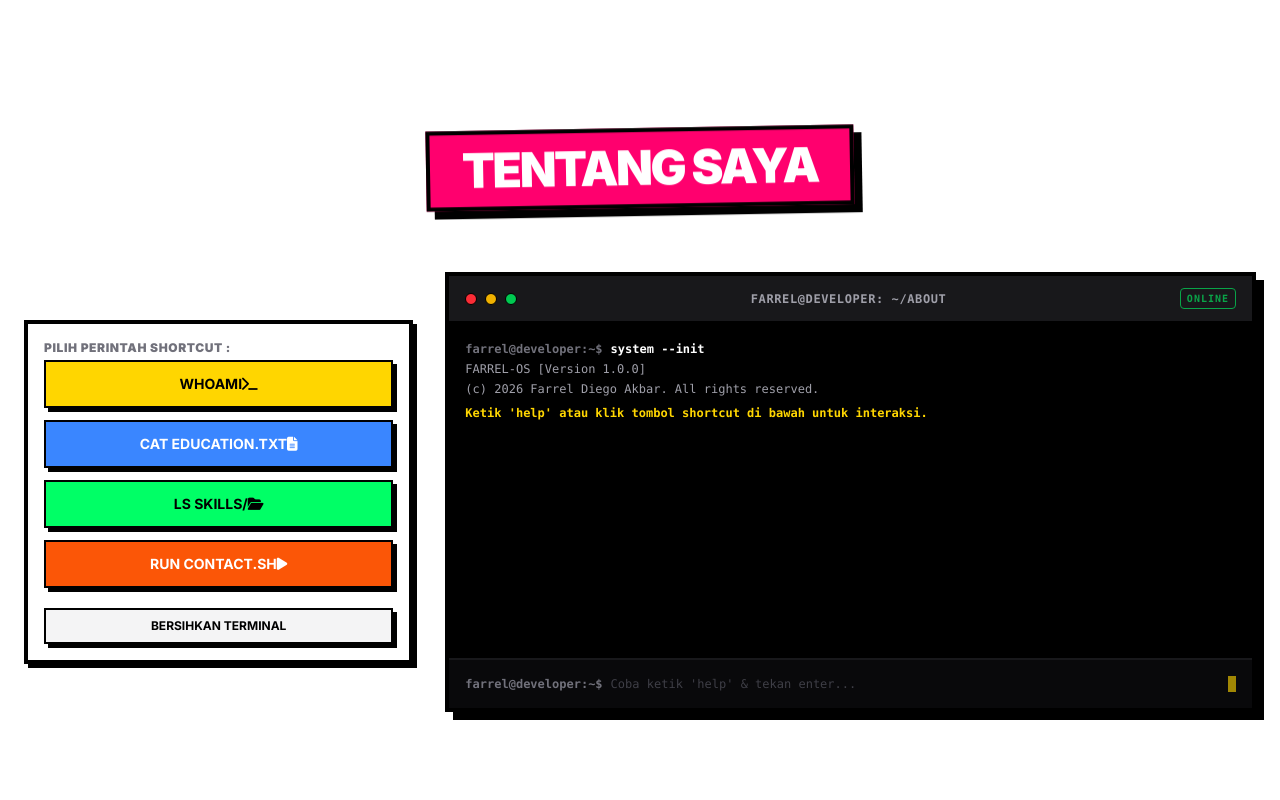
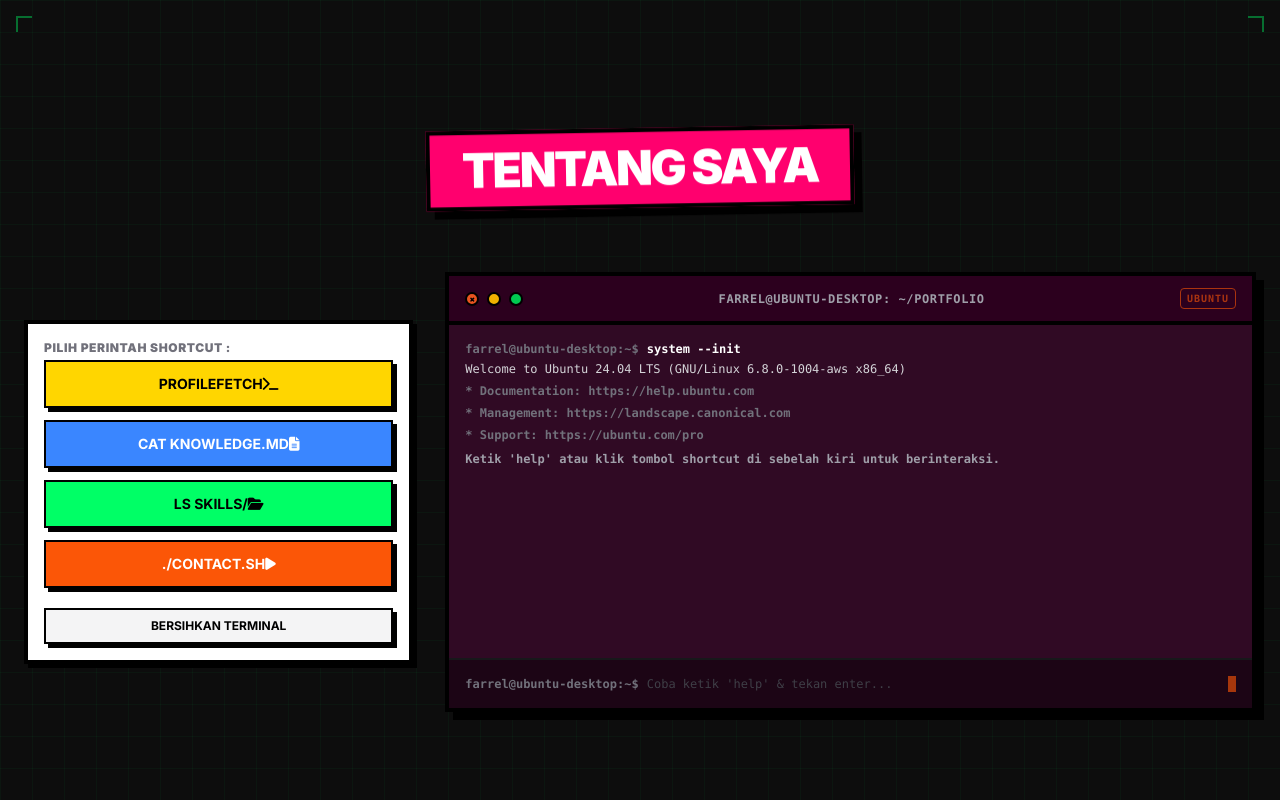
Before and after one commit to farrel-codenoob29/porto-farrel, a Next.js app: page / in a window 1280 px wide. Shown: the part 800-1600 px from the top of the page. Built offline with nearby package versions, Linux system fonts and the light colour scheme.

Commit message:
fix: mechanism tentang saya

```diff
--- a/app/globals.css
+++ b/app/globals.css
@@ -398,3 +398,29 @@ body {
 .terminal-scrollbar::-webkit-scrollbar-thumb:hover {
   background: #555555;
 }
+
+/* Hacker Neobrutalist Grid Background */
+.hacker-grid-bg {
+  background-color: #0d0d0d;
+  background-image:
+    linear-gradient(to right, rgba(0, 255, 102, 0.04) 1px, transparent 1px),
+    linear-gradient(to bottom, rgba(0, 255, 102, 0.04) 1px, transparent 1px);
+  background-size: 32px 32px;
+  position: relative;
+}
+
+/* Terminal launch animation */
+@keyframes terminal-launch {
+  from {
+    transform: scale(0.85);
+    opacity: 0;
+  }
+  to {
+    transform: scale(1);
+    opacity: 1;
+  }
+}
+
+.animate-terminal-launch {
+  animation: terminal-launch 0.22s cubic-bezier(0.34, 1.56, 0.64, 1) forwards;
+}
--- a/app/page.tsx
+++ b/app/page.tsx
@@ -356,13 +356,15 @@ export default function Home() {
         {
           command: "system --init",
           result: (
-            <div className="space-y-1 text-zinc-400 font-mono text-xs select-text">
-              <div>FARREL-OS [Version 1.0.0]</div>
-              <div>(c) 2026 Farrel Diego Akbar. All rights reserved.</div>
-              <div className="text-neo-yellow font-black mt-2">
+            <div className="space-y-1.5 text-zinc-300 font-mono text-xs select-text text-left">
+              <div>Welcome to Ubuntu 24.04 LTS (GNU/Linux 6.8.0-1004-aws x86_64)</div>
+              <div className="text-zinc-500 font-bold"> * Documentation:  https://help.ubuntu.com</div>
+              <div className="text-zinc-500 font-bold"> * Management:     https://landscape.canonical.com</div>
+              <div className="text-zinc-500 font-bold"> * Support:        https://ubuntu.com/pro</div>
+              <div className="mt-2 text-zinc-400 font-bold">
                 {lang === "id"
-                  ? "Ketik 'help' atau klik tombol shortcut di bawah untuk interaksi."
-                  : "Type 'help' or click the shortcut buttons below to interact."}
+                  ? "Ketik 'help' atau klik tombol shortcut di sebelah kiri untuk berinteraksi."
+                  : "Type 'help' or click the shortcut buttons on the left to interact."}
               </div>
             </div>
           ),
@@ -394,66 +396,89 @@ export default function Home() {
     switch (lowerCmd) {
       case "help":
         result = (
-          <div className="space-y-1 text-neo-yellow font-mono text-xs select-text">
-            <p className="font-black">{lang === "id" ? "Perintah yang didukung:" : "Supported commands:"}</p>
-            <div className="grid grid-cols-2 gap-x-4 gap-y-1 max-w-xs mt-1 font-mono text-[11px] text-white">
-              <div>• whoami</div>
-              <div>• cat education.txt</div>
-              <div>• ls skills/</div>
-              <div>• run contact.sh</div>
-              <div>• clear</div>
+          <div className="space-y-1.5 text-neo-yellow font-mono text-xs select-text text-left">
+            <p className="font-black">{lang === "id" ? "Perintah yang didukung (Ubuntu-aligned):" : "Supported commands (Ubuntu-aligned):"}</p>
+            <div className="grid grid-cols-1 sm:grid-cols-2 gap-x-6 gap-y-1.5 mt-1 font-mono text-[11px] text-white">
+              <div><span className="text-neo-green font-bold">profilefetch</span> - {lang === "id" ? "Tampilkan spek pribadi & OS (neofetch)" : "Show personal specs & OS details (neofetch)"}</div>
+              <div><span className="text-neo-green font-bold">cat knowledge.md</span> - {lang === "id" ? "Lihat riwayat akademik" : "Read academic history"}</div>
+              <div><span className="text-neo-green font-bold">ls skills/</span> - {lang === "id" ? "Tampilkan daftar keahlian" : "List programming skills"}</div>
+              <div><span className="text-neo-green font-bold">./contact.sh</span> - {lang === "id" ? "Jalankan skrip kontak" : "Execute contact options"}</div>
+              <div><span className="text-neo-green font-bold">clear</span> - {lang === "id" ? "Bersihkan riwayat layar" : "Clear the screen history"}</div>
             </div>
           </div>
         );
         break;
       case "whoami":
+      case "profilefetch":
         result = (
-          <div className="flex flex-col sm:flex-row items-center sm:items-start gap-4 p-3 bg-zinc-900 border-2 border-black rounded mt-2 font-mono select-text text-left">
-            <div className="flex-shrink-0 w-20 h-20 border-4 border-black bg-black overflow-hidden relative shadow-[3px_3px_0px_0px_rgba(255,255,255,0.15)]">
-              <SafeImage
-                src="/img/profil.jpg"
-                alt="Farrel Diego Akbar"
-                className="w-full h-full object-cover grayscale contrast-125"
-              />
-            </div>
-            <div className="flex-1 space-y-1">
-              <div className="text-sm font-black text-white uppercase tracking-tight">
-                Farrel Diego Akbar
+          <div className="grid grid-cols-1 sm:grid-cols-12 gap-6 p-4 bg-[#2C001E]/40 border-2 border-black rounded mt-2 font-mono text-left select-text items-center">
+            {/* Profile Picture instead of ASCII art */}
+            <div className="sm:col-span-4 flex justify-center items-center">
+              <div className="w-32 h-32 sm:w-36 sm:h-36 lg:w-40 lg:h-40 border-4 border-black bg-black overflow-hidden relative shadow-[4px_4px_0px_0px_#E95420]">
+                <SafeImage
+                  src="/img/profil.jpg"
+                  alt="Farrel Diego Akbar"
+                  className="w-full h-full object-cover grayscale contrast-125"
+                />
               </div>
-              <div className="text-[10px] bg-neo-pink text-white font-black px-2 py-0.5 inline-block uppercase">
-                {t("about-subtitle")}
-              </div>
-              <p className="text-[11px] text-zinc-300 leading-relaxed text-justify mt-1">
-                {t("about-desc")}
-              </p>
+            </div>
+            {/* Developer Specs */}
+            <div className="sm:col-span-8 space-y-1.5 text-xs sm:text-[13px] text-zinc-300">
+              <div className="text-neo-orange font-black text-sm sm:text-base">farrel@ubuntu-desktop</div>
+              <div className="text-zinc-500 font-bold">---------------------</div>
+              <div><span className="text-neo-pink font-bold">OS:</span> Farrel-OS v29.0.108 (Developer Edition)</div>
+              <div><span className="text-neo-pink font-bold">Host:</span> Farrel Diego Akbar Portfolio</div>
+              <div><span className="text-neo-pink font-bold">Role:</span> Junior Full Stack Developer</div>
+              <div><span className="text-neo-pink font-bold">Education:</span> SMK Rekayasa Perangkat Lunak</div>
+              <div><span className="text-neo-pink font-bold">Location:</span> Jakarta, Indonesia</div>
+              <div><span className="text-neo-pink font-bold">Shell:</span> bash 5.2.15</div>
+              <div><span className="text-neo-pink font-bold">WM:</span> React / Next.js (Neobrutalism)</div>
+            </div>
+            {/* Full biography description statement */}
+            <div className="sm:col-span-12 border-t border-zinc-800 pt-3 text-zinc-300 leading-relaxed text-justify text-xs mt-2">
+              <span className="text-neo-green font-bold">[BIO]: </span>{t("about-desc")}
             </div>
           </div>
         );
         break;
-      case "cat education.txt":
+      case "cat knowledge.md":
+      case "cat knowledge.txt":
         result = (
-          <div className="p-3 bg-zinc-900 border-2 border-black rounded text-[11px] space-y-2 mt-2 max-w-md font-mono select-text text-left">
+          <div className="p-3 bg-[#2C001E]/40 border-2 border-black rounded text-[11px] space-y-2 mt-2 max-w-lg font-mono select-text text-left">
             <div className="text-neo-blue font-black border-b border-zinc-800 pb-1 uppercase">
-              [ education.txt ]
-            </div>
-            <div className="grid grid-cols-3 gap-1">
-              <span className="text-zinc-500 font-black">INSTITUTION:</span>
-              <span className="col-span-2 text-white font-black">STIE Pancasetia</span>
-            </div>
-            <div className="grid grid-cols-3 gap-1">
-              <span className="text-zinc-500 font-black">SPECIALTY:</span>
-              <span className="col-span-2 text-white font-black">Web Development Specialist</span>
-            </div>
-            <div className="grid grid-cols-3 gap-1">
-              <span className="text-zinc-500 font-black">STATUS:</span>
-              <span className="col-span-2 text-neo-green font-black">✓ Graduated / Lulus</span>
+              [ knowledge.md ]
+            </div>
+            <div className="space-y-2 text-zinc-300">
+              <p className="font-bold text-white">
+                {lang === "id"
+                  ? "● Sekolah Menengah Kejuruan (SMK) - Rekayasa Perangkat Lunak"
+                  : "● Vocational High School - Software Engineering"}
+              </p>
+              <p className="text-zinc-400 pl-4">
+                {lang === "id"
+                  ? "Mempelajari dasar-dasar pemrograman web, algoritma terstruktur, basis data (SQL), pemecahan masalah logika, dan arsitektur perangkat lunak."
+                  : "Learned fundamental web programming, structured algorithms, databases (SQL), logical problem solving, and software architecture."}
+              </p>
+
+              <p className="font-bold text-white mt-3">
+                {lang === "id"
+                  ? "● Spesialisasi Mandiri & Sertifikasi Profesional"
+                  : "● Self-Directed Specialization & Professional Certificates"}
+              </p>
+              <ul className="list-disc pl-8 space-y-1 text-zinc-400">
+                <li>Cisco CCNA (Routing & Switching Administration)</li>
+                <li>Database Design & SQL Administration (Oracle Academy)</li>
+                <li>Web Development & React Specialist (Udemy, Dicoding)</li>
+                <li>BNSP Sertifikasi Programmer Resmi</li>
+              </ul>
             </div>
           </div>
         );
         break;
+      case "ls":
       case "ls skills/":
         result = (
-          <div className="p-3 bg-zinc-900 border-2 border-black rounded mt-2 space-y-2 max-w-md font-mono select-text text-left">
+          <div className="p-3 bg-[#2C001E]/40 border-2 border-black rounded mt-2 space-y-2 max-w-md font-mono select-text text-left">
             <div className="text-neo-green font-black border-b border-zinc-800 pb-1 uppercase">
               {lang === "id" ? "[ KEAHLIAN / TEKNOLOGI ]" : "[ CORE SKILLS / TECH ]"}
             </div>
@@ -474,10 +499,11 @@ export default function Home() {
           </div>
         );
         break;
+      case "./contact.sh":
       case "run contact.sh":
       case "sh contact.sh":
         result = (
-          <div className="p-3 bg-zinc-900 border-2 border-black rounded text-[11px] space-y-2.5 mt-2 max-w-md font-mono select-text text-left">
+          <div className="p-3 bg-[#2C001E]/40 border-2 border-black rounded text-[11px] space-y-2.5 mt-2 max-w-md font-mono select-text text-left">
             <div className="text-neo-orange font-black border-b border-zinc-800 pb-1 uppercase flex items-center justify-between">
               <span>[ contact.sh ]</span>
               <span className="text-[9px] text-neo-green font-black animate-pulse">● RUNNING</span>
@@ -1138,57 +1164,63 @@ export default function Home() {
         </div>
       </section>
 
-      {/* About Section (Terminal Simulator Theme) */}
-      <section id="about" className="py-20 sm:py-32 scroll-mt-16 bg-white overflow-hidden relative">
-        <div className="container mx-auto px-4 sm:px-6">
+      {/* About Section (Ubuntu Terminal Theme) */}
+      <section id="about" className="py-20 sm:py-32 scroll-mt-16 hacker-grid-bg border-b-8 border-black overflow-hidden relative">
+        {/* Decorative Grid corner indicators */}
+        <div className="absolute top-4 left-4 w-4 h-4 border-t-2 border-l-2 border-neo-green opacity-40 hidden md:block" />
+        <div className="absolute top-4 right-4 w-4 h-4 border-t-2 border-r-2 border-neo-green opacity-40 hidden md:block" />
+        <div className="absolute bottom-4 left-4 w-4 h-4 border-b-2 border-l-2 border-neo-green opacity-40 hidden md:block" />
+        <div className="absolute bottom-4 right-4 w-4 h-4 border-b-2 border-r-2 border-neo-green opacity-40 hidden md:block" />
+
+        <div className="container mx-auto px-4 sm:px-6 relative z-10">
           <h2 className="text-3xl sm:text-4xl md:text-5xl font-black mb-16 text-center uppercase tracking-tighter reveal reveal-up">
             <span className="bg-neo-pink text-white px-8 py-3 border-4 border-black shadow-neo-lg inline-block transform -rotate-1 hover:rotate-1 transition-transform duration-300 cursor-default">
               {t("about-title")}
             </span>
           </h2>
 
-          {/* Grid Layout: Left has command buttons, Right has terminal */}
+          {/* Ubuntu Terminal Console Window Screen (Rendered Directly) */}
           <div className="grid grid-cols-1 lg:grid-cols-12 gap-8 items-stretch reveal reveal-up">
-            {/* Command buttons shortcuts - Neobrutalist styling */}
+            {/* Command buttons shortcuts bar on the Left */}
             <div className="lg:col-span-4 flex flex-col justify-center space-y-4">
               <div className="bg-white border-4 border-black p-4 shadow-neo flex flex-col space-y-3">
-                <div className="text-xs font-black uppercase text-zinc-500 tracking-wider mb-1 text-left">
+                <div className="text-xs font-black uppercase text-zinc-500 tracking-wider mb-1 text-left select-none">
                   {lang === "id" ? "Pilih Perintah Shortcut :" : "Select Shortcut Command:"}
                 </div>
 
                 <button
-                  onClick={() => startTypingSimulation("whoami")}
+                  onClick={() => startTypingSimulation("profilefetch")}
                   disabled={isTypingSimulated}
-                  className="neo-btn px-4 py-3 bg-neo-yellow text-black font-black uppercase text-xs sm:text-sm text-left flex items-center justify-between border-2 border-black disabled:opacity-50 disabled:cursor-not-allowed group"
+                  className="neo-btn px-4 py-3 bg-neo-yellow text-black border-2 border-black disabled:opacity-50 disabled:cursor-not-allowed group flex items-center justify-between font-black uppercase text-xs sm:text-sm text-left"
                 >
-                  <span>whoami</span>
+                  <span>profilefetch</span>
                   <i className="fas fa-terminal group-hover:translate-x-1 transition-transform"></i>
                 </button>
 
                 <button
-                  onClick={() => startTypingSimulation("cat education.txt")}
+                  onClick={() => startTypingSimulation("cat knowledge.md")}
                   disabled={isTypingSimulated}
-                  className="neo-btn px-4 py-3 bg-neo-blue text-white font-black uppercase text-xs sm:text-sm text-left flex items-center justify-between border-2 border-black disabled:opacity-50 disabled:cursor-not-allowed group"
+                  className="neo-btn px-4 py-3 bg-neo-blue text-white border-2 border-black disabled:opacity-50 disabled:cursor-not-allowed group flex items-center justify-between font-black uppercase text-xs sm:text-sm text-left"
                 >
-                  <span>cat education.txt</span>
+                  <span>cat knowledge.md</span>
                   <i className="fas fa-file-alt group-hover:translate-x-1 transition-transform"></i>
                 </button>
 
                 <button
                   onClick={() => startTypingSimulation("ls skills/")}
                   disabled={isTypingSimulated}
-                  className="neo-btn px-4 py-3 bg-neo-green text-black font-black uppercase text-xs sm:text-sm text-left flex items-center justify-between border-2 border-black disabled:opacity-50 disabled:cursor-not-allowed group"
+                  className="neo-btn px-4 py-3 bg-neo-green text-black border-2 border-black disabled:opacity-50 disabled:cursor-not-allowed group flex items-center justify-between font-black uppercase text-xs sm:text-sm text-left"
                 >
                   <span>ls skills/</span>
                   <i className="fas fa-folder-open group-hover:translate-x-1 transition-transform"></i>
                 </button>
 
                 <button
-                  onClick={() => startTypingSimulation("run contact.sh")}
+                  onClick={() => startTypingSimulation("./contact.sh")}
                   disabled={isTypingSimulated}
-                  className="neo-btn px-4 py-3 bg-neo-orange text-white font-black uppercase text-xs sm:text-sm text-left flex items-center justify-between border-2 border-black disabled:opacity-50 disabled:cursor-not-allowed group"
+                  className="neo-btn px-4 py-3 bg-neo-orange text-white border-2 border-black disabled:opacity-50 disabled:cursor-not-allowed group flex items-center justify-between font-black uppercase text-xs sm:text-sm text-left"
                 >
-                  <span>run contact.sh</span>
+                  <span>./contact.sh</span>
                   <i className="fas fa-play group-hover:translate-x-1 transition-transform"></i>
                 </button>
 
@@ -1206,24 +1238,32 @@ export default function Home() {
               </div>
             </div>
 
-            {/* Terminal Mock Window */}
+            {/* Terminal Simulator Mock Window on the Right */}
             <div className="lg:col-span-8 flex flex-col">
-              <div className="bg-black border-4 border-black shadow-neo-lg rounded-none flex-1 flex flex-col min-h-[380px] sm:min-h-[440px]">
-                {/* Terminal window header */}
-                <div className="bg-zinc-900 border-b-4 border-black px-4 py-3 flex items-center justify-between select-none">
-                  {/* Mock Window Action Controls */}
+              <div className="bg-[#300A24] border-4 border-black shadow-neo-lg rounded-none flex-1 flex flex-col min-h-[380px] sm:min-h-[440px]">
+                {/* Ubuntu Terminal header bar */}
+                <div className="bg-[#2c001e] border-b-4 border-black px-4 py-3 flex items-center justify-between select-none">
+                  {/* Yaru controls with interactive reset/clear actions */}
                   <div className="flex gap-2">
-                    <div className="w-3 h-3 rounded-full bg-red-500 border border-black" />
-                    <div className="w-3 h-3 rounded-full bg-yellow-500 border border-black" />
-                    <div className="w-3 h-3 rounded-full bg-green-500 border border-black" />
+                    <button
+                      onClick={() => {
+                        if (!isTypingSimulated) executeTerminalCommand("clear");
+                      }}
+                      className="w-3.5 h-3.5 rounded-full bg-[#E95420] border-2 border-black flex items-center justify-center text-[8px] font-black text-black hover:bg-red-600 transition-colors cursor-pointer"
+                      title="Clear screen history"
+                    >
+                      ×
+                    </button>
+                    <div className="w-3.5 h-3.5 rounded-full bg-yellow-500 border-2 border-black" />
+                    <div className="w-3.5 h-3.5 rounded-full bg-green-500 border-2 border-black" />
                   </div>
                   {/* Active Path Label */}
                   <div className="text-zinc-400 font-mono text-xs uppercase tracking-wider font-bold">
-                    farrel@developer: ~/about
+                    farrel@ubuntu-desktop: ~/portfolio
                   </div>
                   {/* Console indicator */}
-                  <div className="text-[10px] text-neo-green font-mono border border-neo-green px-1.5 py-0.5 rounded font-black tracking-widest animate-pulse">
-                    ONLINE
+                  <div className="text-[10px] text-neo-orange font-mono border border-neo-orange px-1.5 py-0.5 rounded font-black tracking-widest animate-pulse">
+                    UBUNTU
                   </div>
                 </div>
 
@@ -1236,7 +1276,7 @@ export default function Home() {
                     <div key={idx} className="space-y-1">
                       {item.command && (
                         <div className="flex items-center text-neo-green font-bold text-xs select-none">
-                          <span className="text-zinc-500 mr-2">farrel@developer:~$</span>
+                          <span className="text-zinc-500 mr-2">farrel@ubuntu-desktop:~$</span>
                           <span className="text-white">{item.command}</span>
                         </div>
                       )}
@@ -1248,7 +1288,7 @@ export default function Home() {
                 </div>
 
                 {/* Active Interactive Prompt Form */}
-                <div className="bg-zinc-950 border-t-2 border-zinc-900 p-4">
+                <div className="bg-[#1C0515] border-t-2 border-zinc-900 p-4">
                   <form
                     onSubmit={(e) => {
                       e.preventDefault();
@@ -1257,7 +1297,7 @@ export default function Home() {
                     }}
                     className="flex items-center text-xs font-mono"
                   >
-                    <span className="text-zinc-500 font-bold mr-2 select-none">farrel@developer:~$</span>
+                    <span className="text-zinc-500 font-bold mr-2 select-none">farrel@ubuntu-desktop:~$</span>
                     <input
                       type="text"
                       value={terminalInput}
@@ -1274,7 +1314,7 @@ export default function Home() {
                       autoCapitalize="off"
                       spellCheck={false}
                     />
-                    <span className="animate-terminal-blink bg-neo-yellow w-2 h-4 ml-1 inline-block select-none" />
+                    <span className="animate-terminal-blink bg-neo-orange w-2 h-4 ml-1 inline-block select-none" />
                   </form>
                 </div>
               </div>
```
